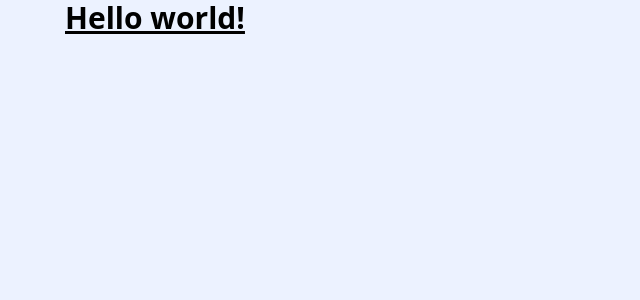
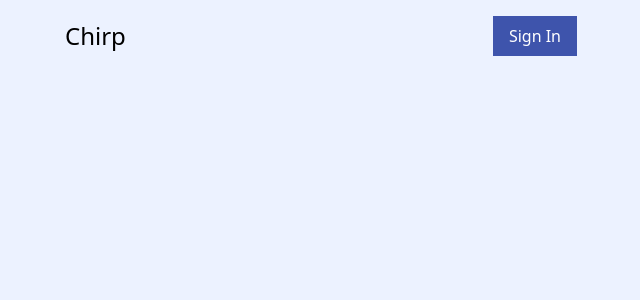
Before and after one commit to saidMounaim/chirp, a Next.js app: page / in a window 1280 px wide. Shown: the top 300 px of the page, without its empty margins (319-959 px from the left). Built offline with nearby package versions, Linux system fonts and the light colour scheme.

Commit message:
Add Nav & Login

```diff
--- a/app/api/hello/route.ts
+++ /dev/null
@@ -1,3 +0,0 @@
-export async function GET(request: Request) {
-  return new Response('Hello, Next.js!')
-}
--- /dev/null
+++ b/app/auth/Login.tsx
@@ -0,0 +1,16 @@
+"use client";
+
+import { signIn } from "next-auth/react";
+
+export default function Login() {
+  return (
+    <li className="list-none">
+      <button
+        onClick={() => signIn()}
+        className="font-medium text-md text-white bg-[#3E54AC] px-4 py-2"
+      >
+        Sign In
+      </button>
+    </li>
+  );
+}
--- a/app/auth/Nav.tsx
+++ b/app/auth/Nav.tsx
@@ -1,11 +1,13 @@
 import Link from "next/link";
+import Login from "./Login";
 
 export default async function Nav() {
   return (
-    <nav>
+    <nav className="flex justify-between items-center pt-4">
       <Link href="/">
-        <h1>Chirp</h1>
+        <h1 className="text-2xl font-medium">Chirp</h1>
       </Link>
+      <Login />
     </nav>
   );
 }
--- a/app/layout.tsx
+++ b/app/layout.tsx
@@ -1,3 +1,4 @@
+import Nav from "./auth/Nav";
 import "./globals.css";
 import { Roboto } from "@next/font/google";
 
@@ -15,14 +16,18 @@ export const metadata = {
 
 export default function RootLayout({
   children,
+  session,
 }: {
   children: React.ReactNode;
+  session: any;
 }) {
   return (
     <html lang="en">
       <body
         className={`mx-4 md:mx-48 xl:mx-96 ${roboto.variable} font-sans bg-[#ECF2FF]`}
       >
+        {/* @ts-expect-error Server Component */}
+        <Nav />
         {children}
       </body>
     </html>
--- a/app/page.tsx
+++ b/app/page.tsx
@@ -1,7 +1,3 @@
 export default function Home() {
-  return (
-    <main>
-      <h1 className="text-3xl font-bold underline">Hello world!</h1>
-    </main>
-  );
+  return <main></main>;
 }
```
